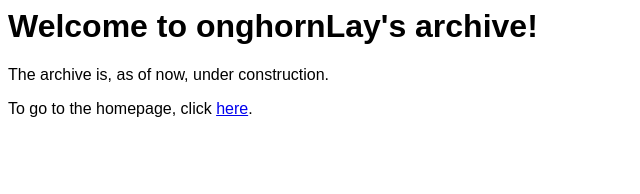
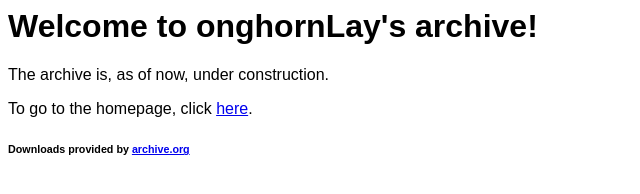
Before and after one commit to onghornLay/onghornlay.github.io, a plain HTML site: page softwarearchive/index.html in a window 1280 px wide. Shown: the whole page, without its empty margins (0-640 px from the left). Drawn offline with Linux system fonts and the light colour scheme.

Commit message:
Add files via upload

```diff
--- a/softwarearchive/index.html
+++ b/softwarearchive/index.html
@@ -9,9 +9,13 @@ p {
 h1 {
 	font-family: Arial;
 }
+h6 {
+	font-family: Arial;
+}
 </style>
 <body>
 <h1>Welcome to onghornLay's archive!</h1>
 <p>The archive is, as of now, under construction.</p>
 <p>To go to the homepage, click <a href="https://onghornlay.github.io/">here</a>.</p>
+<h6>Downloads provided by <a href="https://archive.org">archive.org</a>
 </body>
```
